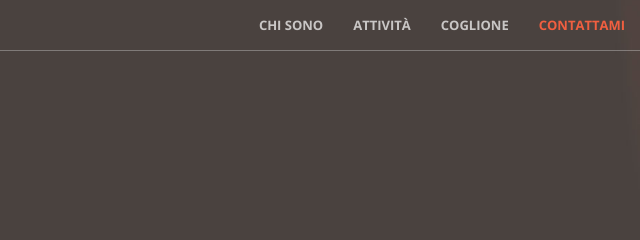
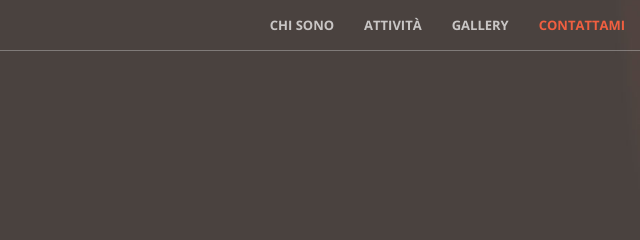
Before and after one commit to albydeca/albydeca.github.io, a website: page index.html in a window 1280 px wide. Shown: the top 240 px of the page, 640-1280 px from the left. Drawn offline with nearby package versions, Linux system fonts and the light colour scheme.

Commit message:
Update index.html

```diff
--- a/index.html
+++ b/index.html
@@ -56,7 +56,7 @@
                         <a class="page-scroll" href="#services">Attività</a>
                     </li>
                     <li>
-                        <a class="page-scroll" href="#portfolio">Coglione</a>
+                        <a class="page-scroll" href="#portfolio">Gallery</a>
                     </li>
                     <li>
                         <a class="page-scroll" href="#contact">Contattami</a>
```
